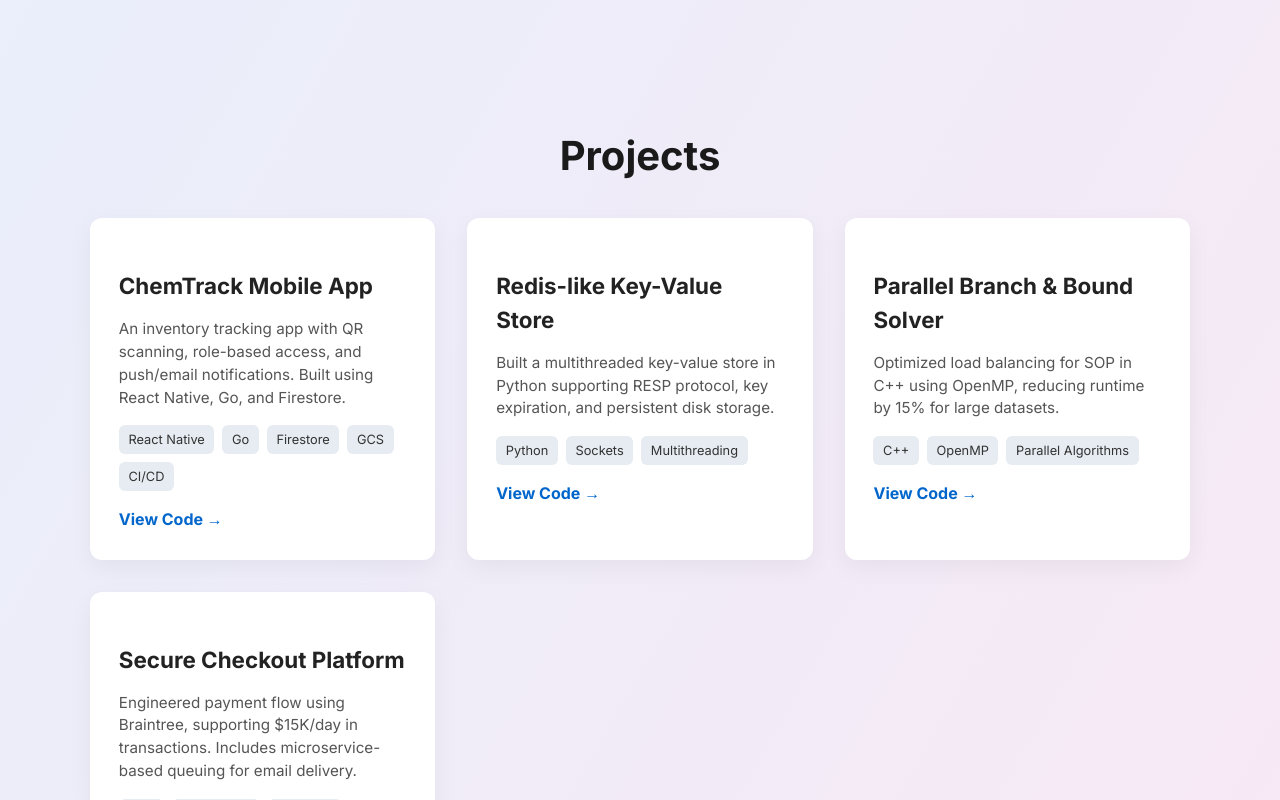
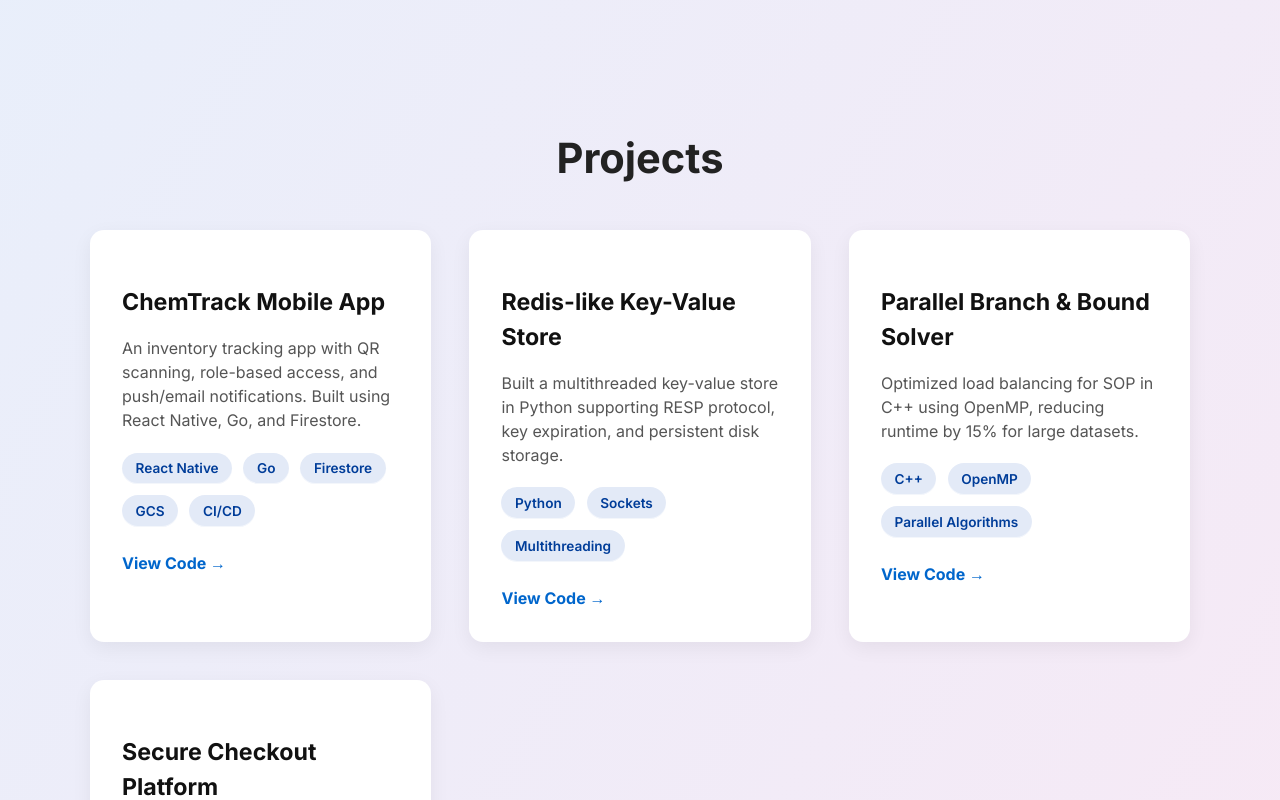
Before and after one commit to ekjyotshinh/portfolio, a React (Vite) app: page / in a window 1280 px wide. Shown: the part 2640-3440 px from the top of the page. Built offline with nearby package versions, Linux system fonts and the light colour scheme.

Commit message:
UI updates for Porject section

```diff
--- a/src/components/Contact/Contact.jsx
+++ b/src/components/Contact/Contact.jsx
@@ -5,14 +5,15 @@ const Contact = () => {
   return (
     <section className="contact" id="contact">
       <div className="contact-content">
-        <h2>Contact Me</h2>
-        <p>If you’d like to chat about an opportunity or just say hi — my inbox is open.</p>
+        <h2>Get In Touch</h2>
+        <p>
+          Whether you have a project in mind or just want to connect, feel free to reach out. I’m always open to exciting opportunities and interesting conversations.
+        </p>
 
         <div className="contact-details">
           <p><strong>Email:</strong> <a href="mailto:ekjyotshinh@gmail.com">ekjyotshinh@gmail.com</a></p>
           <p><strong>LinkedIn:</strong> <a href="https://linkedin.com/in/ekjyotshinh" target="_blank" rel="noopener noreferrer">linkedin.com/in/ekjyotshinh</a></p>
         </div>
-
       </div>
     </section>
   );
--- a/src/components/Projects/Projects.css
+++ b/src/components/Projects/Projects.css
@@ -1,63 +1,76 @@
 .projects-heading {
-    font-size: 2.5rem;
-    margin-bottom: 2rem;
+  font-size: 2.6rem;
+  margin-bottom: 2.5rem;
   text-align: center;
+  font-weight: 700;
+  color: #222;
 }
 
 .projects-grid {
   display: grid;
   grid-template-columns: repeat(auto-fit, minmax(280px, 1fr));
-    gap: 2rem;
+  gap: 2.4rem;
 }
 
 .project-card {
   background: #fff;
-    padding: 1.8rem;
-    border-radius: 12px;
-    box-shadow: 0 8px 24px rgba(0, 0, 0, 0.05);
-    transition: transform 0.2s ease, box-shadow 0.2s ease;
+  padding: 2rem;
+  border-radius: 14px;
+  box-shadow: 0 6px 20px rgba(0, 0, 0, 0.06);
+  transition: transform 0.25s ease, box-shadow 0.25s ease;
+  outline-offset: 4px;
+  outline-color: transparent;
 }
 
-.project-card:hover {
-    transform: translateY(-6px);
-    box-shadow: 0 12px 32px rgba(0, 0, 0, 0.1);
+.project-card:hover,
+.project-card:focus-visible {
+  transform: translateY(-8px);
+  box-shadow: 0 14px 36px rgba(0, 0, 0, 0.12);
+  outline-color: #0077ff;
 }
 
 .project-card h3 {
-    margin-bottom: 0.8rem;
-    font-size: 1.4rem;
-    color: #222;
+  margin-bottom: 1rem;
+  font-size: 1.45rem;
+  color: #111;
 }
 
 .project-description {
-    font-size: 0.95rem;
-    margin-bottom: 1rem;
+  font-size: 1rem;
+  margin-bottom: 1.3rem;
   color: #555;
+  line-height: 1.5;
 }
 
 .tech-list {
   display: flex;
   flex-wrap: wrap;
-    gap: 0.5rem;
-    margin-bottom: 1rem;
+  gap: 0.7rem;
+  margin-bottom: 1.5rem;
   padding: 0;
   list-style: none;
 }
 
 .tech-list li {
-    background: #e6ecf1;
-    padding: 0.3rem 0.6rem;
-    border-radius: 6px;
-    font-size: 0.8rem;
-    color: #333;
+  background: #e3eaf7;
+  color: #003d99;
+  padding: 0.35rem 0.85rem;
+  border-radius: 16px;
+  font-size: 0.85rem;
+  font-weight: 600;
+  user-select: none;
+  box-shadow: inset 0 -1px 0 rgba(255,255,255,0.6);
 }
 
 .project-link {
-    font-weight: bold;
+  font-weight: 700;
   color: #0066cc;
   text-decoration: none;
+  font-size: 1rem;
+  transition: text-decoration 0.3s ease;
 }
 
-.project-link:hover {
+.project-link:hover,
+.project-link:focus-visible {
   text-decoration: underline;
 }
```
Lines whose indentation alone changed are shown as unchanged.
